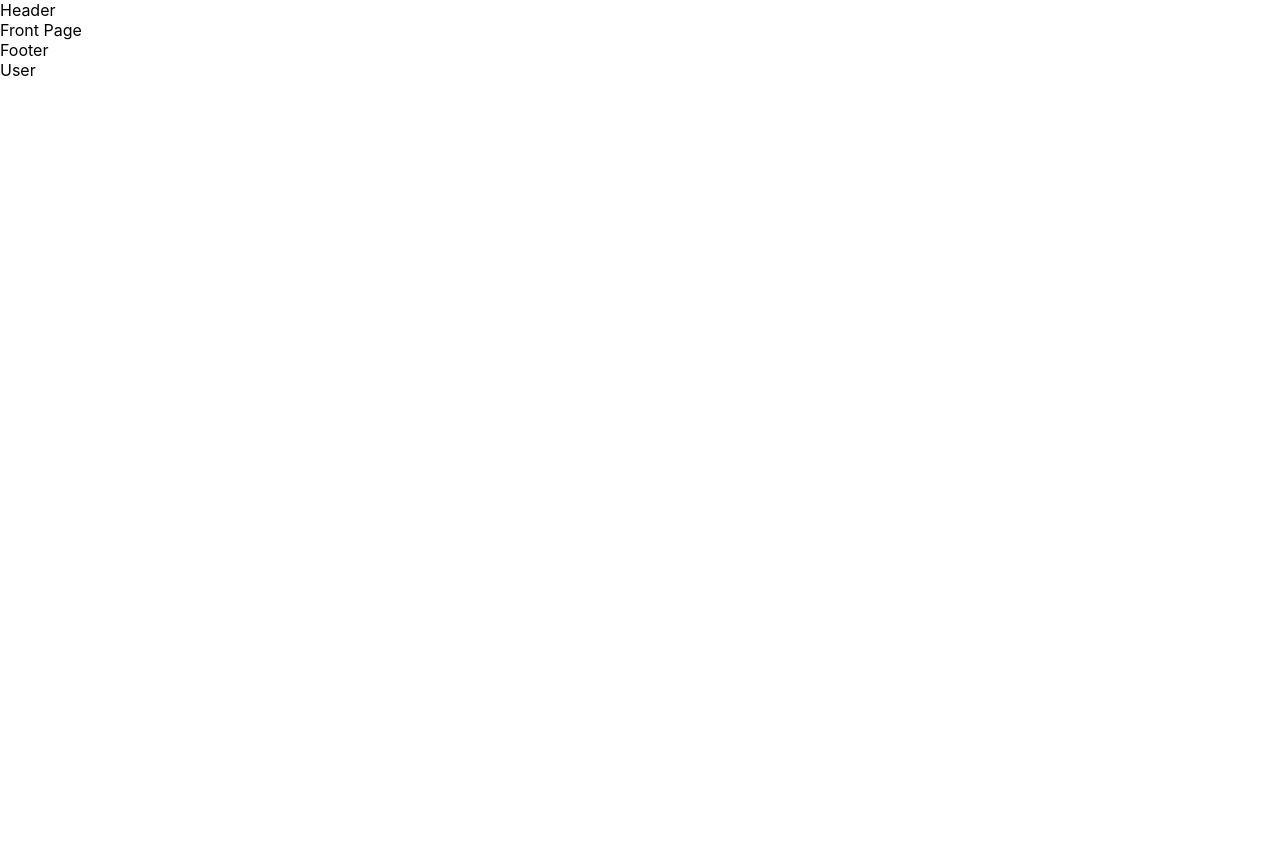
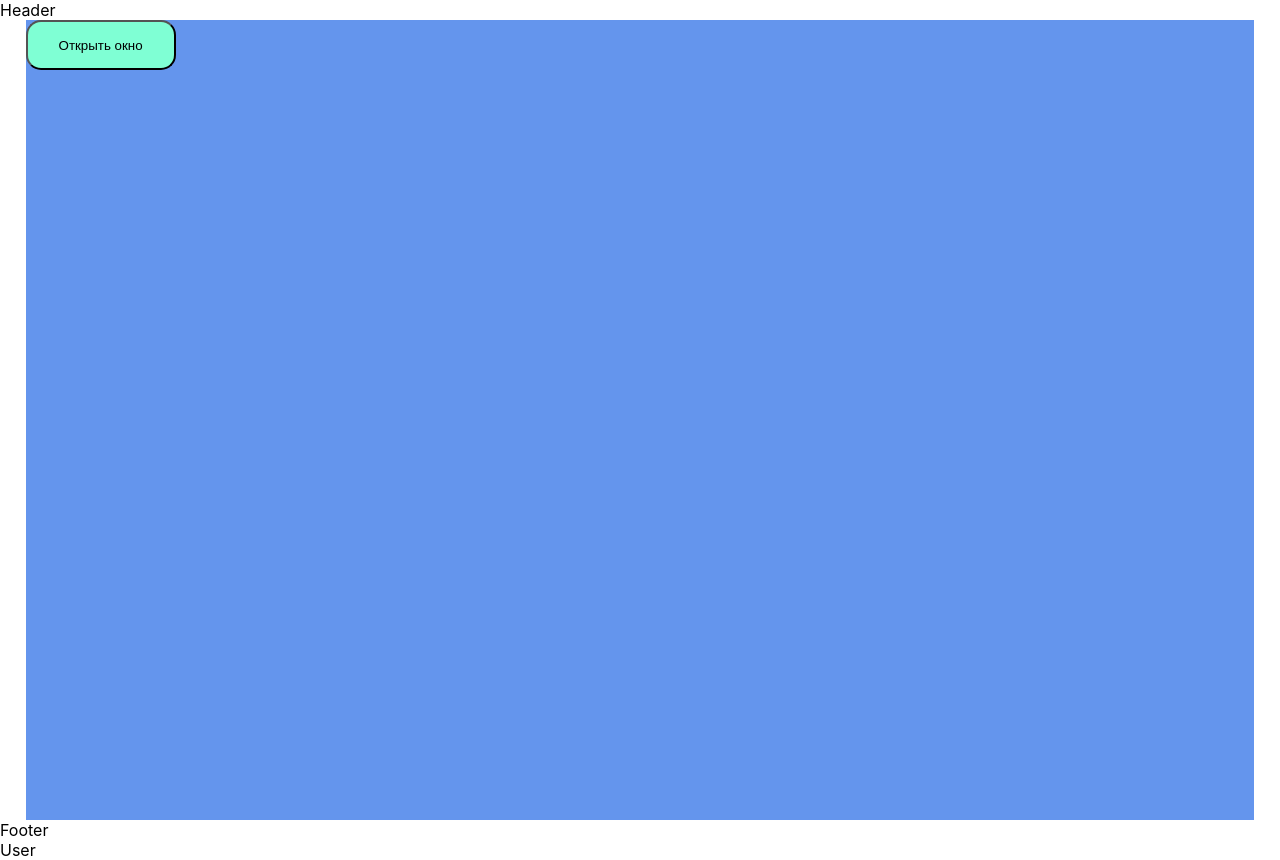
Before and after one commit to teenit/adsconstruct, a React (Create React App) app: page / in a window 1280 px wide. Before the commit the page ends 800 px from the top, so only its background shows below. Built offline with nearby package versions, Linux system fonts and the light colour scheme.

Commit message:
FontPage1.0

```diff
--- a/src/components/FrontPage/FrontPage.jsx
+++ b/src/components/FrontPage/FrontPage.jsx
@@ -1,8 +1,22 @@
-import React from "react";
+import React, { useState } from "react";
+import s from "./frontPage.module.css";
+import ProfileNavModule from "./ProfileNavModule";
 
 const FrontPage = ()=>{
+
+    const [state, setState] = useState({
+        modal:false
+    })
+
     return(
-        <div>Front Page</div>
+        <div className={s.wrap}>
+            <div className={s.wrap__96}>
+                <div className={s.module}>
+                    <button onClick={()=>setState({...state,modal:true})}>Открыть окно</button>
+                </div>
+            </div>
+            {state.modal ?<ProfileNavModule close = {()=>setState({...state,modal:false})} />:null}
+        </div>
     )
 }
 export default FrontPage;
--- /dev/null
+++ b/src/components/FrontPage/ProfileNav.jsx
@@ -0,0 +1,14 @@
+import React, { useState } from "react";
+import CloseBtn from "../Modals/CloseBtn";
+import s from './frontPage.module.css';
+
+const ProfileNav= ({close})=>{
+
+    return(
+        <div className={s.inner__form}>
+            <CloseBtn close={close}/>
+        </div>
+    )
+}
+
+export default ProfileNav;
--- /dev/null
+++ b/src/components/FrontPage/ProfileNavModule.jsx
@@ -0,0 +1,17 @@
+import React, { useState } from "react";
+import ModalWindow from "../Modals/ModalWindow";
+import ProfileNav from "./ProfileNav";
+import s from './frontPage.module.css'
+
+const ProfileNavModule = ({close})=>{
+
+    return(
+        <ModalWindow>
+            <div className={s.wrap}>
+                <ProfileNav close={close} />
+            </div>
+        </ModalWindow>
+    )
+}
+
+export default ProfileNavModule;
--- /dev/null
+++ b/src/components/FrontPage/frontPage.module.css
@@ -0,0 +1,26 @@
+.wrap{
+    height: 100vh;
+    width: 100%;
+}
+.wrap__96{
+    margin: auto;
+    background-color: cornflowerblue;
+    width: 96%;
+    height: 100%;
+}
+.module{
+    display: flex;
+}
+.module > button{
+    background-color: aquamarine;
+    width: 150px;
+    height: 50px;
+    border-radius: 15px;
+    justify-content: center;
+    align-items: center;
+}
+.inner__form{
+    background-color: rgba(26, 142, 103, 0.604);
+    width: 100%;
+    height: 100vh;
+}
--- /dev/null
+++ b/src/components/Modals/CloseBtn.jsx
@@ -0,0 +1,13 @@
+import React from "react";
+import s from './CloseBtn.module.css'
+
+const CloseBtn = ({close})=>{
+    return(
+        <div className={s.close} onClick={close}>
+            <span className={s.close__one}></span>
+            <span className={s.close__two}></span>
+        </div>
+    )
+}
+
+export default CloseBtn;
--- /dev/null
+++ b/src/components/Modals/CloseBtn.module.css
@@ -0,0 +1,24 @@
+.close{
+    width: 50px;
+    height: 50px;
+    transition: all .3s;
+    position: relative;
+    cursor: pointer;
+}
+.close__one,.close__two{
+    position: absolute;
+    top: 50%;
+    width: 100%;
+    display: block;
+    height: 3px;
+    background-color: brown;
+}
+.close__one{
+    transform: translateY(-50%) rotate(45deg);
+}
+.close__two{
+    transform: translateY(-50%) rotate(-45deg);
+}
+.close:hover{
+    transform: rotate(90deg);
+}
--- /dev/null
+++ b/src/components/Modals/ModalWindow.jsx
@@ -0,0 +1,22 @@
+import React from "react";
+import { Component } from "react";
+import { createPortal } from "react-dom";
+import s from "./ModalWindow.module.css";
+
+
+
+const modal = document.querySelector('#root-modal');
+
+
+export class ModalWindow extends Component {
+    render()
+    {
+     return createPortal(
+         <div className={s.modal__wrap}>
+                {this.props.children}
+         </div>,
+         modal
+     )
+    }
+  }
+  export default ModalWindow;
--- /dev/null
+++ b/src/components/Modals/ModalWindow.module.css
@@ -0,0 +1,8 @@
+.modal__wrap{
+    position: fixed;
+    top: 0px;
+    left: 0;
+    bottom: 0;
+    right: 0;
+    z-index: 1;
+}
```
Also changed, not shown: src/components/Modals/Modal.jsx (deleted).
